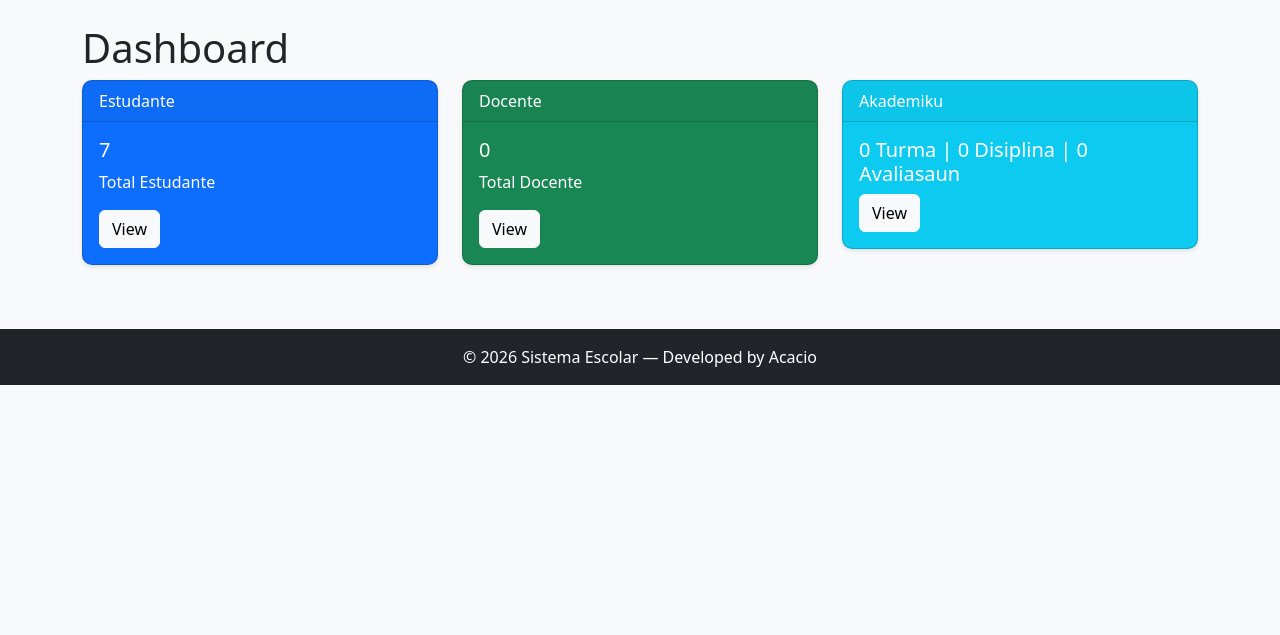
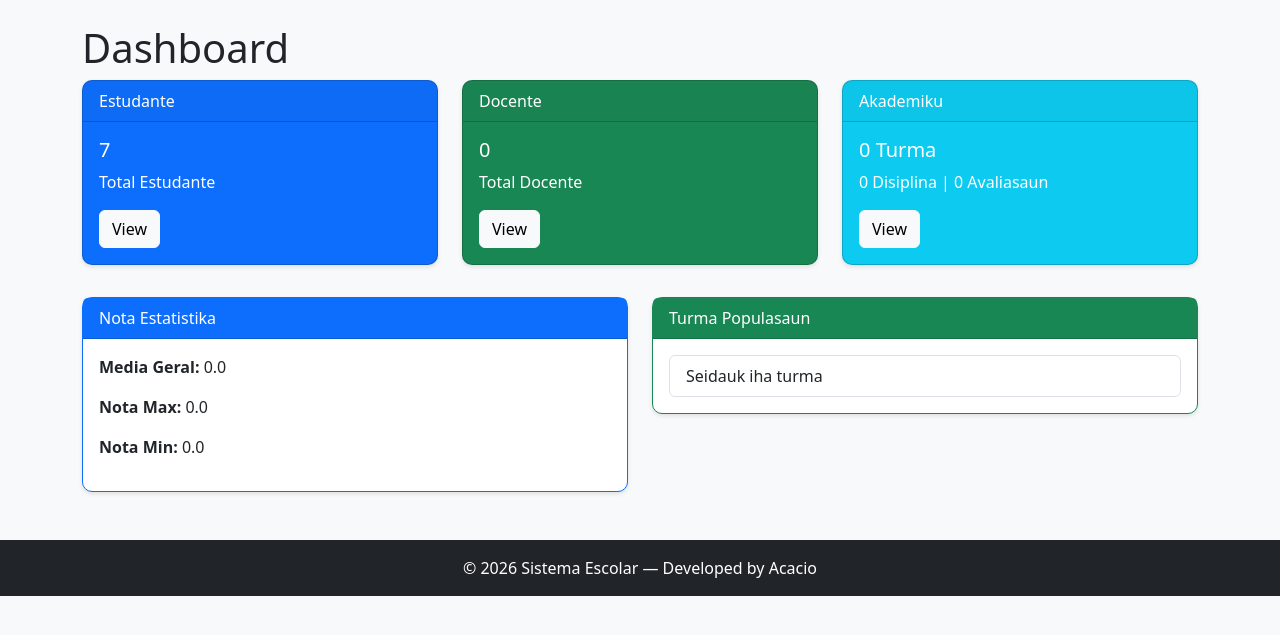
Before and after one commit to Acacio28/Aprende_Django, a Django app: page / in a window 1280 px wide. Shown: the part 56-691 px from the top of the page. Run offline with Django 5.2, Linux system fonts and the light colour scheme; data comes from the database, SQL or seed files in the repository; data that the repository does not hold is empty; some libraries are stand-ins or nearby versions.

Commit message:
feat: add grade statistics and turma population to dashboard

```diff
--- a/Kursu/views.py
+++ b/Kursu/views.py
@@ -1,22 +1,32 @@
 from django.shortcuts import render
-from django.db.models import Count
+from django.db.models import Avg, Max, Min, Count
 from django.apps import apps
+
 
 def dashboard(request):
     context = {}
-    try:
-        Estudante = apps.get_model('estudante', 'Estudante')
-        context['total_estudante'] = Estudante.objects.count()
-    except LookupError:
-        context['total_estudante'] = 0
-    try:
-        Docente = apps.get_model('docente', 'Docente')
-        context['total_docente'] = Docente.objects.count()
-    except LookupError:
-        context['total_docente'] = 0
+    for model_name, app in [('Estudante', 'estudante'), ('Docente', 'docente')]:
+        try:
+            context[f'total_{model_name.lower()}'] = apps.get_model(app, model_name).objects.count()
+        except LookupError:
+            context[f'total_{model_name.lower()}'] = 0
     for m in ['Turma', 'Disciplina', 'Avaliasaun']:
         try:
             context[f'total_{m.lower()}'] = apps.get_model('akademiku', m).objects.count()
         except LookupError:
             context[f'total_{m.lower()}'] = 0
+    try:
+        Avaliasaun = apps.get_model('akademiku', 'Avaliasaun')
+        stats = Avaliasaun.objects.aggregate(Avg('nota'), Max('nota'), Min('nota'))
+        context['media_geral'] = stats['nota__avg'] or 0
+        context['nota_max'] = stats['nota__max'] or 0
+        context['nota_min'] = stats['nota__min'] or 0
+    except LookupError:
+        context.update(media_geral=0, nota_max=0, nota_min=0)
+    try:
+        Turma = apps.get_model('akademiku', 'Turma')
+        Estudante = apps.get_model('estudante', 'Estudante')
+        context['turma_counts'] = Turma.objects.annotate(total=Count('estudante'))
+    except LookupError:
+        context['turma_counts'] = []
     return render(request, 'dashboard.html', context)
--- a/templates/dashboard.html
+++ b/templates/dashboard.html
@@ -27,10 +27,40 @@
         <div class="card text-white bg-info mb-3">
             <div class="card-header">Akademiku</div>
             <div class="card-body">
-                <h5 class="card-title">{{ total_turma }} Turma | {{ total_disciplina }} Disiplina | {{ total_avaliasaun }} Avaliasaun</h5>
+                <h5 class="card-title">{{ total_turma }} Turma</h5>
+                <p>{{ total_disciplina }} Disiplina | {{ total_avaliasaun }} Avaliasaun</p>
                 <a href="{% url 'lista_turma' %}" class="btn btn-light">View</a>
             </div>
         </div>
     </div>
 </div>
+<div class="row mt-3">
+    <div class="col-md-6">
+        <div class="card border-primary">
+            <div class="card-header bg-primary text-white">Nota Estatistika</div>
+            <div class="card-body">
+                <p><strong>Media Geral:</strong> {{ media_geral|floatformat:1 }}</p>
+                <p><strong>Nota Max:</strong> {{ nota_max|floatformat:1 }}</p>
+                <p><strong>Nota Min:</strong> {{ nota_min|floatformat:1 }}</p>
+            </div>
+        </div>
+    </div>
+    <div class="col-md-6">
+        <div class="card border-success">
+            <div class="card-header bg-success text-white">Turma Populasaun</div>
+            <div class="card-body">
+                <ul class="list-group">
+                {% for t in turma_counts %}
+                    <li class="list-group-item d-flex justify-content-between align-items-center">
+                        {{ t.naran_turma }}
+                        <span class="badge bg-primary rounded-pill">{{ t.total }}</span>
+                    </li>
+                {% empty %}
+                    <li class="list-group-item">Seidauk iha turma</li>
+                {% endfor %}
+                </ul>
+            </div>
+        </div>
+    </div>
+</div>
 {% endblock %}
```
